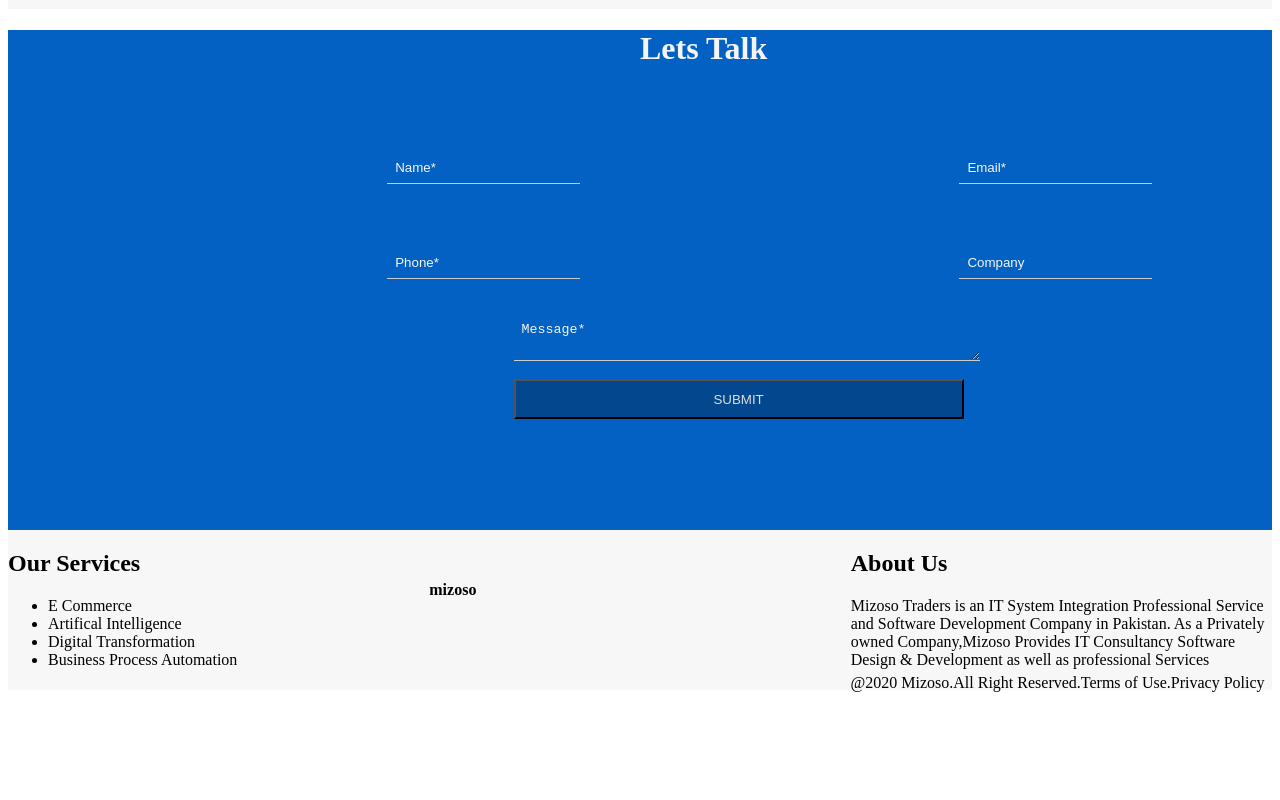
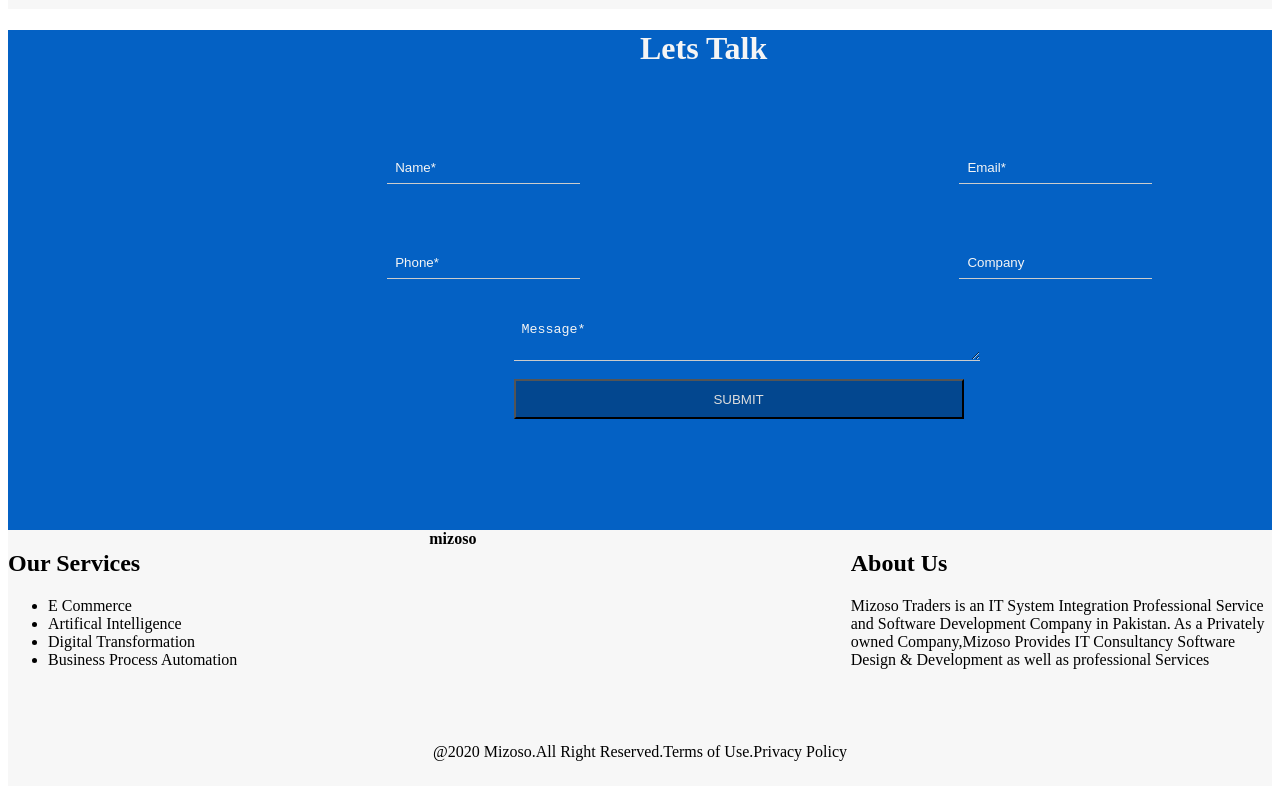
Before and after one commit to arsamawan/Miz-Corporate, an Angular app: page /footer in a window 1280 px wide. Shown: the part 1361-2161 px from the top of the page. Before the commit the page ends 2086 px from the top, so only its background shows below. Built offline with nearby package versions, Linux system fonts and the light colour scheme.

Commit message:
Footer Adjustments

```diff
--- a/src/app/footer/footer.component.css
+++ b/src/app/footer/footer.component.css
@@ -2,13 +2,13 @@
   margin-left:auto;
   margin-right:auto;
   width:100%;
-  height: 20vh;
+  height: 32vh;
   background-color: #f7f7f7;
 
 }
 .footermain{
   width: 100%;
-  height: 18vh;
+  height: 25vh;
 
 
 }
@@ -22,7 +22,6 @@
 }
 .calligraphy{
   float: left;
-  margin-top: 4%;
 }
 .about-us{
   float: right;
@@ -31,7 +30,9 @@
 .copyrights{
   margin-bottom: 0px;
   bottom: 0;
-  height: 2vh;
+  height: 7vh;
+  text-align: center;
+  padding: 1%;
 
 }
 
```
